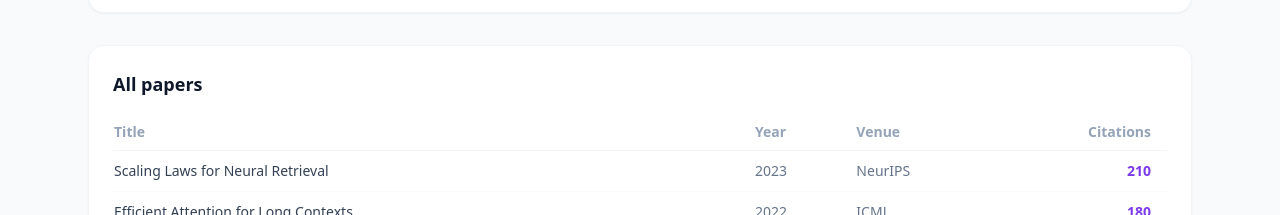
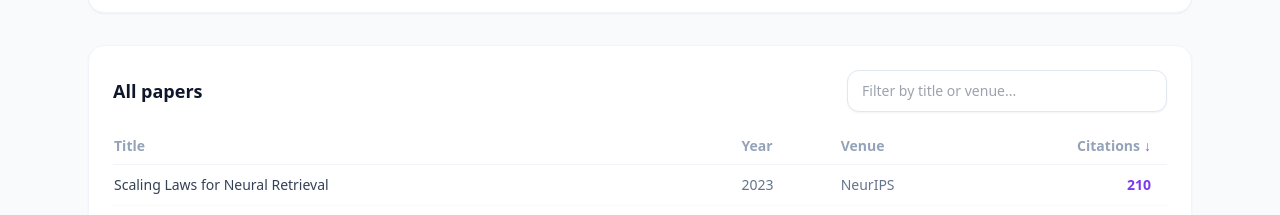
Before and after one commit to Akramtaha98/research-career-gps, a React (Vite) app in the folder frontend/: page /dashboard in a window 1280 px wide. Shown: the part 727-942 px from the top of the page. Built offline with nearby package versions, Linux system fonts and the light colour scheme; no server answers.

Commit message:
Add filter/sort to papers table

```diff
--- a/frontend/src/locales/ar/translation.json
+++ b/frontend/src/locales/ar/translation.json
@@ -109,6 +109,8 @@
     "notEnoughHistoryDesc": "لدينا لقطة واحدة فقط حتى الآن. عد بعد تحديث بيانات هذا الباحث عدة مرات خلال الأسابيع أو الأشهر القادمة لترى منحنى النمو هنا.",
     "topPapersTitle": "الأبحاث الأكثر استشهاداً",
     "allPapersTitle": "جميع الأبحاث",
+    "filterPlaceholder": "تصفية حسب العنوان أو المنشور...",
+    "filterNoResults": "لا توجد أبحاث مطابقة للتصفية.",
     "showMorePapers": "عرض {{count}} إضافية",
     "showLessPapers": "عرض أقل",
     "colTitle": "العنوان",
--- a/frontend/src/locales/de/translation.json
+++ b/frontend/src/locales/de/translation.json
@@ -109,6 +109,8 @@
     "notEnoughHistoryDesc": "Bisher gibt es nur eine Momentaufnahme. Komm zurück, nachdem du diesen Forscher in den kommenden Wochen/Monaten mehrmals aktualisiert hast, um hier einen Wachstumstrend zu sehen.",
     "topPapersTitle": "Meistzitierte Publikationen",
     "allPapersTitle": "Alle Publikationen",
+    "filterPlaceholder": "Nach Titel oder Publikationsort filtern...",
+    "filterNoResults": "Keine Publikationen entsprechen deinem Filter.",
     "showMorePapers": "{{count}} weitere anzeigen",
     "showLessPapers": "Weniger anzeigen",
     "colTitle": "Titel",
--- a/frontend/src/locales/en/translation.json
+++ b/frontend/src/locales/en/translation.json
@@ -109,6 +109,8 @@
     "notEnoughHistoryDesc": "We only have one snapshot so far. Come back after refreshing this researcher a few times over the coming weeks/months to see a growth trend here.",
     "topPapersTitle": "Top cited papers",
     "allPapersTitle": "All papers",
+    "filterPlaceholder": "Filter by title or venue...",
+    "filterNoResults": "No papers match your filter.",
     "showMorePapers": "Show {{count}} more",
     "showLessPapers": "Show less",
     "colTitle": "Title",
--- a/frontend/src/locales/es/translation.json
+++ b/frontend/src/locales/es/translation.json
@@ -109,6 +109,8 @@
     "notEnoughHistoryDesc": "Por ahora solo tenemos una instantánea. Vuelve después de actualizar este investigador varias veces en las próximas semanas o meses para ver una tendencia de crecimiento aquí.",
     "topPapersTitle": "Artículos más citados",
     "allPapersTitle": "Todos los artículos",
+    "filterPlaceholder": "Filtrar por título o publicación...",
+    "filterNoResults": "Ningún artículo coincide con tu filtro.",
     "showMorePapers": "Mostrar {{count}} más",
     "showLessPapers": "Mostrar menos",
     "colTitle": "Título",
--- a/frontend/src/locales/fr/translation.json
+++ b/frontend/src/locales/fr/translation.json
@@ -109,6 +109,8 @@
     "notEnoughHistoryDesc": "Nous n'avons qu'un seul instantané pour l'instant. Revenez après avoir actualisé ce chercheur plusieurs fois au cours des prochaines semaines/mois pour voir une tendance de croissance ici.",
     "topPapersTitle": "Articles les plus cités",
     "allPapersTitle": "Tous les articles",
+    "filterPlaceholder": "Filtrer par titre ou publication...",
+    "filterNoResults": "Aucun article ne correspond à votre filtre.",
     "showMorePapers": "Afficher {{count}} de plus",
     "showLessPapers": "Afficher moins",
     "colTitle": "Titre",
--- a/frontend/src/locales/ms/translation.json
+++ b/frontend/src/locales/ms/translation.json
@@ -109,6 +109,8 @@
     "notEnoughHistoryDesc": "Kami hanya mempunyai satu tangkapan data setakat ini. Kembali selepas mengemas kini penyelidik ini beberapa kali dalam minggu/bulan akan datang untuk melihat trend pertumbuhan di sini.",
     "topPapersTitle": "Kertas kerja paling banyak dipetik",
     "allPapersTitle": "Semua kertas kerja",
+    "filterPlaceholder": "Tapis mengikut tajuk atau penerbitan...",
+    "filterNoResults": "Tiada kertas kerja sepadan dengan penapis anda.",
     "showMorePapers": "Tunjukkan {{count}} lagi",
     "showLessPapers": "Tunjukkan kurang",
     "colTitle": "Tajuk",
--- a/frontend/src/pages/Dashboard.jsx
+++ b/frontend/src/pages/Dashboard.jsx
@@ -41,8 +41,42 @@ export default function Dashboard() {
   }));
 
   const [showAllPapers, setShowAllPapers] = useState(false);
-  const sortedPapers = [...papers].sort((a, b) => (b.citations || 0) - (a.citations || 0));
+  const [paperFilter, setPaperFilter] = useState('');
+  const [sortKey, setSortKey] = useState('citations'); // 'title' | 'year' | 'venue' | 'citations'
+  const [sortDir, setSortDir] = useState('desc'); // 'asc' | 'desc'
+
+  function toggleSort(key) {
+    if (sortKey === key) {
+      setSortDir((d) => (d === 'asc' ? 'desc' : 'asc'));
+    } else {
+      setSortKey(key);
+      // Citations/year make more sense starting high-to-low; title/venue A-Z.
+      setSortDir(key === 'title' || key === 'venue' ? 'asc' : 'desc');
+    }
+  }
+
+  const filteredPapers = paperFilter.trim()
+    ? papers.filter((p) => {
+        const q = paperFilter.trim().toLowerCase();
+        return (p.title || '').toLowerCase().includes(q) || (p.venue || '').toLowerCase().includes(q);
+      })
+    : papers;
+
+  const sortedPapers = [...filteredPapers].sort((a, b) => {
+    let cmp;
+    if (sortKey === 'title') cmp = (a.title || '').localeCompare(b.title || '');
+    else if (sortKey === 'venue') cmp = (a.venue || '').localeCompare(b.venue || '');
+    else if (sortKey === 'year') cmp = (a.year || 0) - (b.year || 0);
+    else cmp = (a.citations || 0) - (b.citations || 0);
+    return sortDir === 'asc' ? cmp : -cmp;
+  });
+
   const visiblePapers = showAllPapers ? sortedPapers : sortedPapers.slice(0, 8);
+
+  function SortArrow({ column }) {
+    if (sortKey !== column) return null;
+    return <span className="ml-1 text-brand-500">{sortDir === 'asc' ? '↑' : '↓'}</span>;
+  }
 
   if (papers.length === 0) {
     return (
@@ -136,15 +170,39 @@ export default function Dashboard() {
       </div>
 
       <div className="card">
-        <h2 className="text-lg font-semibold text-slate-900 mb-4">{t('dashboard.allPapersTitle')}</h2>
+        <div className="flex flex-col sm:flex-row sm:items-center sm:justify-between gap-3 mb-4">
+          <h2 className="text-lg font-semibold text-slate-900">{t('dashboard.allPapersTitle')}</h2>
+          <input
+            type="text"
+            value={paperFilter}
+            onChange={(e) => setPaperFilter(e.target.value)}
+            placeholder={t('dashboard.filterPlaceholder')}
+            className="input sm:max-w-xs"
+          />
+        </div>
         <div className="overflow-x-auto">
           <table className="w-full text-sm">
             <thead>
-              <tr className="text-left text-slate-400 border-b border-slate-100">
-                <th className="py-2 pr-4">{t('dashboard.colTitle')}</th>
-                <th className="py-2 pr-4">{t('dashboard.colYear')}</th>
-                <th className="py-2 pr-4">{t('dashboard.colVenue')}</th>
-                <th className="py-2 pr-4 text-right">{t('dashboard.colCitations')}</th>
+              <tr className="text-left text-slate-400 border-b border-slate-100 select-none">
+                <th className="py-2 pr-4 cursor-pointer hover:text-slate-600" onClick={() => toggleSort('title')}>
+                  {t('dashboard.colTitle')}
+                  <SortArrow column="title" />
+                </th>
+                <th className="py-2 pr-4 cursor-pointer hover:text-slate-600" onClick={() => toggleSort('year')}>
+                  {t('dashboard.colYear')}
+                  <SortArrow column="year" />
+                </th>
+                <th className="py-2 pr-4 cursor-pointer hover:text-slate-600" onClick={() => toggleSort('venue')}>
+                  {t('dashboard.colVenue')}
+                  <SortArrow column="venue" />
+                </th>
+                <th
+                  className="py-2 pr-4 text-right cursor-pointer hover:text-slate-600"
+                  onClick={() => toggleSort('citations')}
+                >
+                  {t('dashboard.colCitations')}
+                  <SortArrow column="citations" />
+                </th>
               </tr>
             </thead>
             <tbody>
@@ -156,6 +214,13 @@ export default function Dashboard() {
                   <td className="py-2.5 pr-4 text-right font-semibold text-brand-600">{(p.citations || 0).toLocaleString()}</td>
                 </tr>
               ))}
+              {visiblePapers.length === 0 && (
+                <tr>
+                  <td colSpan={4} className="py-6 text-center text-slate-400">
+                    {t('dashboard.filterNoResults')}
+                  </td>
+                </tr>
+              )}
             </tbody>
           </table>
         </div>
```
